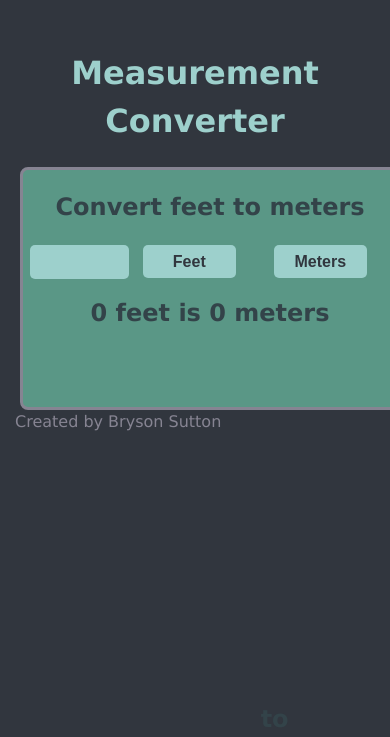
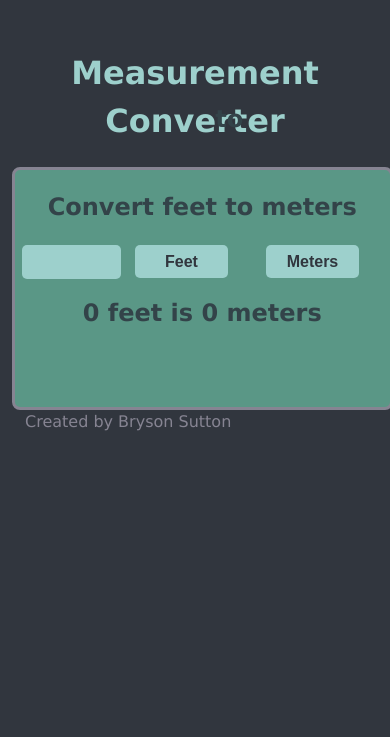
Before and after one commit to BSutton17/Measurement-Converter, a React (Vite) app: page / in a window 390 px wide. Shown: the part 191-928 px from the top of the page. After the commit the page ends 844 px from the top, so only its background shows below. Built offline with nearby package versions, Linux system fonts and the light colour scheme.

Commit message:
Update index.css

```diff
--- a/src/index.css
+++ b/src/index.css
@@ -7,17 +7,18 @@
   background-color: 	#31363e;
 }
 
+/* mobile scaling */
 @media (max-width: 450px){
     #wrapper {
       width:375px;
       height: 100%;
       position: relative;
-    left: 5%;
+      left: 3%;
     }
     #place{
       position: relative;
-    top: 350px;
-    left: 63.5%;
+      top: -250px;
+      left: 53.5%;
       z-index: 0;
       max-width: fit-content
     }
@@ -27,6 +28,15 @@
     footer{
     position: relative;
     bottom: 0;
-  left: 15px;
+    left: 25px;
+  }
+  h1{
+    top: 20%:
+  }
+  h2{
+    top: 45%
+  }
+  #container{
+  top: 30%
   }
 }
```
Lines whose indentation alone changed are shown as unchanged.
